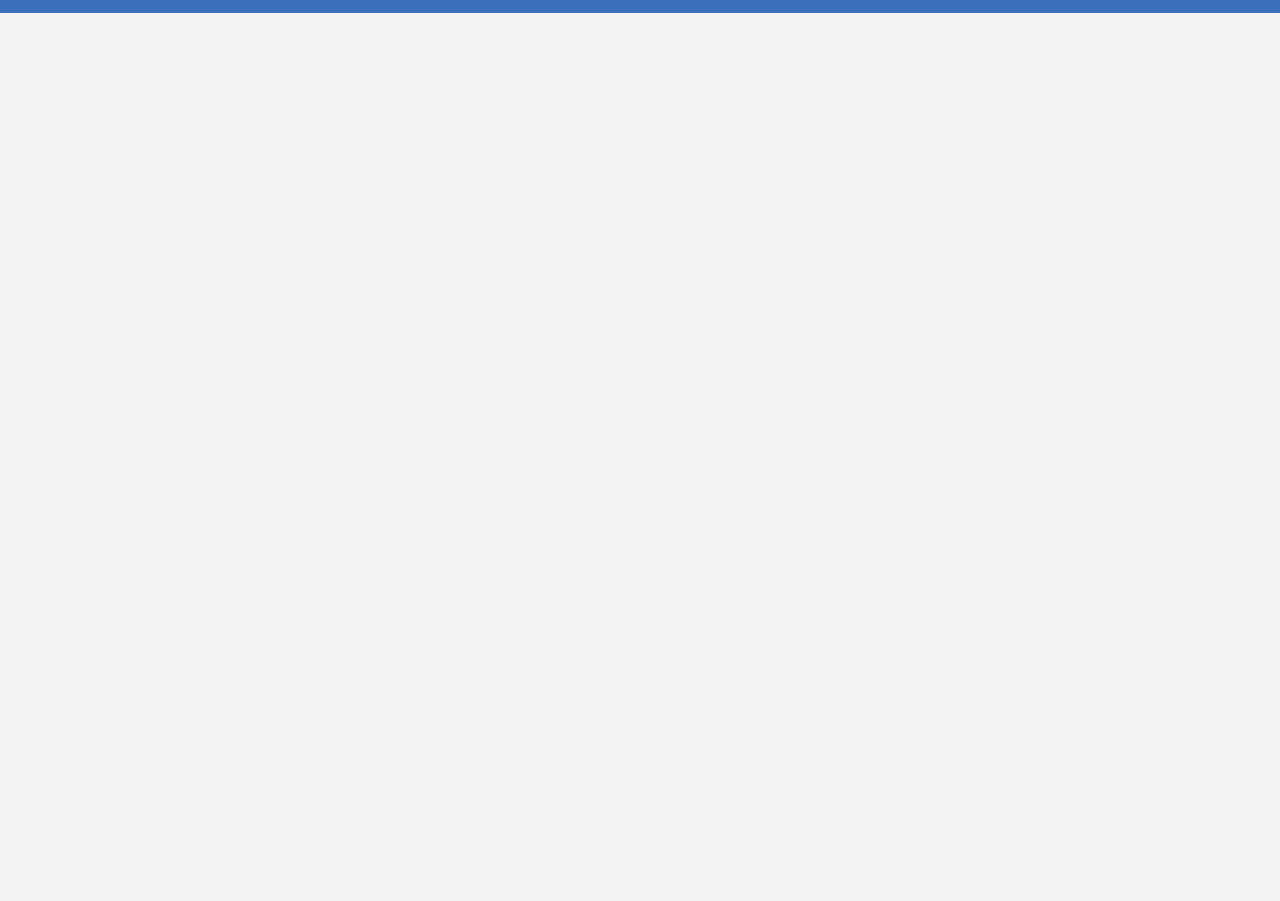
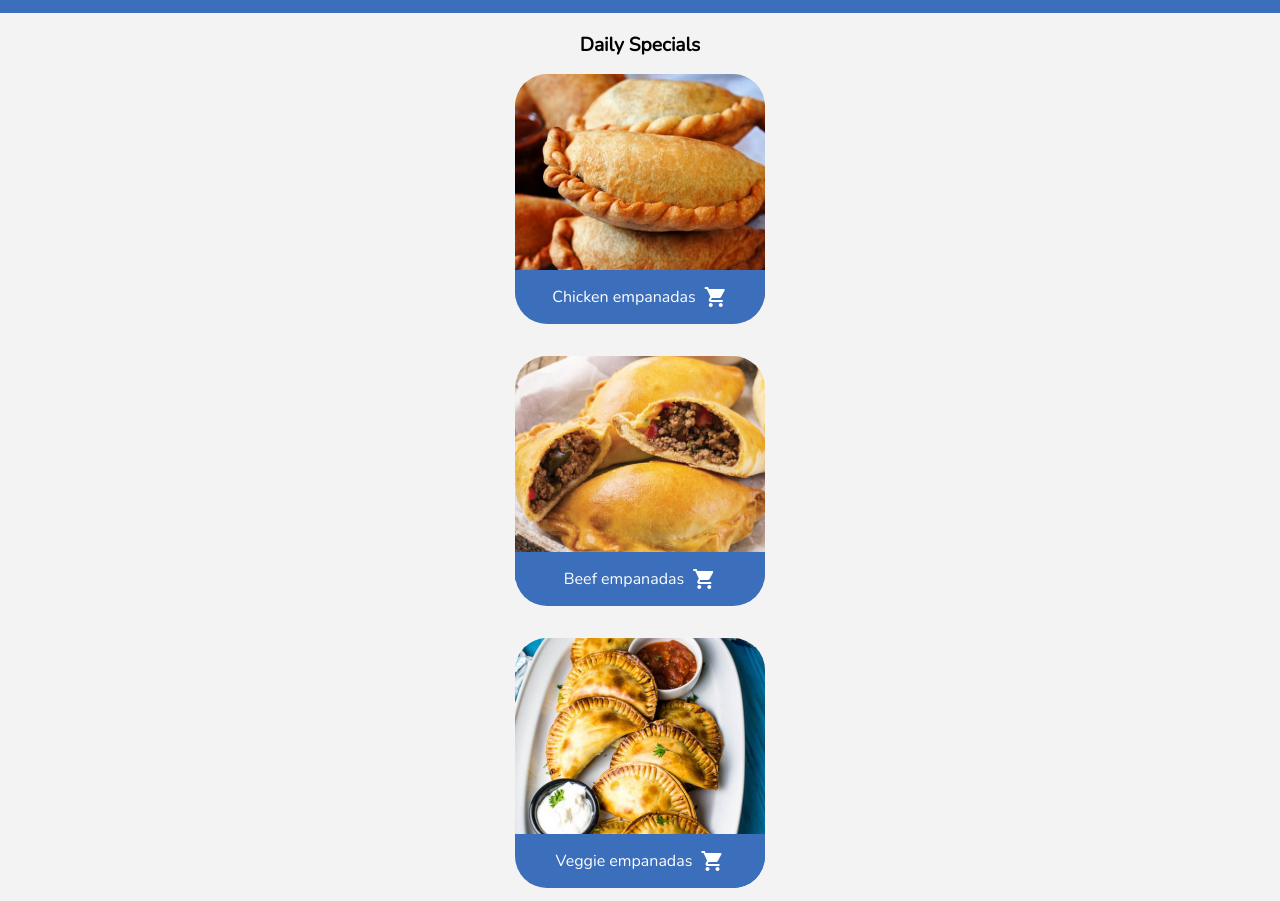
Before and after one commit to ramironinni/restaurant-page, a website built with webpack: page dist/index.html in a window 1280 px wide. Shown: the part 49-950 px from the top of the page. Before the commit the page ends 800 px from the top, so only its background shows below. Built offline with nearby package versions, Linux system fonts and the light colour scheme.

Commit message:
Build hmtl with webpack

```diff
--- /dev/null
+++ b/src/call-to-action.js
@@ -0,0 +1,20 @@
+export default function callToAction() {
+    const callToAction = document.createElement("div");
+    callToAction.classList.add("call-to-action-container");
+
+    const para = document.createElement("p");
+    para.innerText = "Ready to order?";
+    callToAction.appendChild(para);
+
+    const menu = document.createElement("button");
+    menu.classList.add("button-home");
+    menu.innerText = "Check the menu";
+    callToAction.appendChild(menu);
+
+    const contact = document.createElement("button");
+    contact.classList.add("button-home");
+    contact.innerText = "Contact us";
+    callToAction.appendChild(contact);
+
+    return callToAction;
+}
--- /dev/null
+++ b/src/create-daily-specials.js
@@ -0,0 +1,27 @@
+export default function createDailySpecial(dish) {
+    const container = document.createElement("div");
+    container.classList.add("daily-special-container");
+
+    const img = document.createElement("img");
+    img.classList.add("daily-special-img");
+    img.src = dish.image;
+    container.appendChild(img);
+
+    const descriptionContainer = document.createElement("div");
+    descriptionContainer.classList.add("daily-special-description-container");
+
+    const description = document.createElement("p");
+    description.innerText = dish.name;
+    description.classList.add("daily-special-description");
+    descriptionContainer.appendChild(description);
+
+    const icon = document.createElement("span");
+    icon.classList.add("material-icons");
+    icon.classList.add("material-icons-outlined");
+    icon.innerText = "shopping_cart";
+    descriptionContainer.appendChild(icon);
+
+    container.appendChild(descriptionContainer);
+
+    return container;
+}
--- /dev/null
+++ b/src/daily-special-dishes.js
@@ -0,0 +1,21 @@
+import dish1 from "./daily-special-1.jpg";
+import dish2 from "./daily-special-2.jpg";
+import dish3 from "./daily-special-3.jpg";
+
+export const dishes = [
+    {
+        name: "Chicken empanadas",
+        price: 12,
+        image: dish1,
+    },
+    {
+        name: "Beef empanadas",
+        price: 14,
+        image: dish2,
+    },
+    {
+        name: "Veggie empanadas",
+        price: 11,
+        image: dish3,
+    },
+];
--- /dev/null
+++ b/src/header.js
@@ -0,0 +1,33 @@
+import logo from "./logo-white.png";
+
+export default function header() {
+    const header = document.createElement("header");
+
+    const nav = document.createElement("nav");
+    nav.classList.add("nav");
+
+    const ul = document.createElement("ul");
+    ul.classList.add("nav-list");
+
+    const navItems = ["Home", "Menu", "Contact"];
+
+    const imgContainer = document.createElement("div");
+    imgContainer.classList.add("logo-container");
+    const img = document.createElement("img");
+    img.src = logo;
+    img.classList.add("logo");
+    imgContainer.appendChild(img);
+
+    ul.appendChild(document.createElement("li").appendChild(imgContainer));
+
+    navItems.forEach((item) => {
+        const li = document.createElement("li");
+        li.innerText = item;
+        li.classList.add("nav-item");
+        ul.appendChild(li);
+    });
+
+    nav.appendChild(ul);
+    header.appendChild(nav);
+    return header;
+}
--- a/src/index.js
+++ b/src/index.js
@@ -1,52 +1,13 @@
 import "./style.css";
-import logo from "./logo-white.png";
-
-function createHeader() {
-    const header = document.createElement("header");
-
-    const nav = document.createElement("nav");
-    nav.classList.add("nav");
-
-    const ul = document.createElement("ul");
-    ul.classList.add("nav-list");
-
-    const navItems = ["Home", "Menu", "Contact"];
-
-    const imgContainer = document.createElement("div");
-    imgContainer.classList.add("logo-container");
-    const img = document.createElement("img");
-    img.src = logo;
-    img.classList.add("logo");
-    imgContainer.appendChild(img);
-
-    ul.appendChild(document.createElement("li").appendChild(imgContainer));
-
-    navItems.forEach((item) => {
-        const li = document.createElement("li");
-        li.innerText = item;
-        li.classList.add("nav-item");
-        ul.appendChild(li);
-    });
-
-    nav.appendChild(ul);
-    header.appendChild(nav);
-    return header;
-}
-
-// function createDailySpecial(){
-
-// }
-
-// function createMain(){
-//     const main = document.createElement("main");
-
-// }
+import main from "./main";
+import header from "./header";
 
 function content() {
     const content = document.getElementById("content");
-    const header = createHeader();
 
-    content.appendChild(header);
+    content.appendChild(header());
+    content.appendChild(main());
+
     document.body.appendChild(content);
 }
 
--- /dev/null
+++ b/src/main.js
@@ -0,0 +1,19 @@
+import createDailySpecial from "./create-daily-specials";
+import { dishes } from "./daily-special-dishes";
+import callToAction from "./call-to-action";
+
+export default function main() {
+    const main = document.createElement("main");
+    const h2 = document.createElement("h2");
+    h2.innerText = "Daily Specials";
+    main.appendChild(h2);
+
+    dishes.forEach((dish) => {
+        const dailySpecial = createDailySpecial(dish);
+        main.appendChild(dailySpecial);
+    });
+
+    main.appendChild(callToAction());
+
+    return main;
+}
--- a/src/style.css
+++ b/src/style.css
@@ -77,7 +77,8 @@ main {
     display: flex;
     flex-direction: column;
     align-items: center;
-    margin: 1.2rem 0;
+    padding: 1.2rem 0;
+    margin: 0;
 }
 
 h1 {
@@ -121,6 +122,13 @@ h2 {
     margin-right: 0.5rem;
 }
 
+.call-to-action-container {
+    width: 100%;
+    display: flex;
+    flex-direction: column;
+    align-items: center;
+}
+
 button {
     border: none;
     padding: 0.5rem 1rem;
```
Also changed, not shown: dist/index.html.
